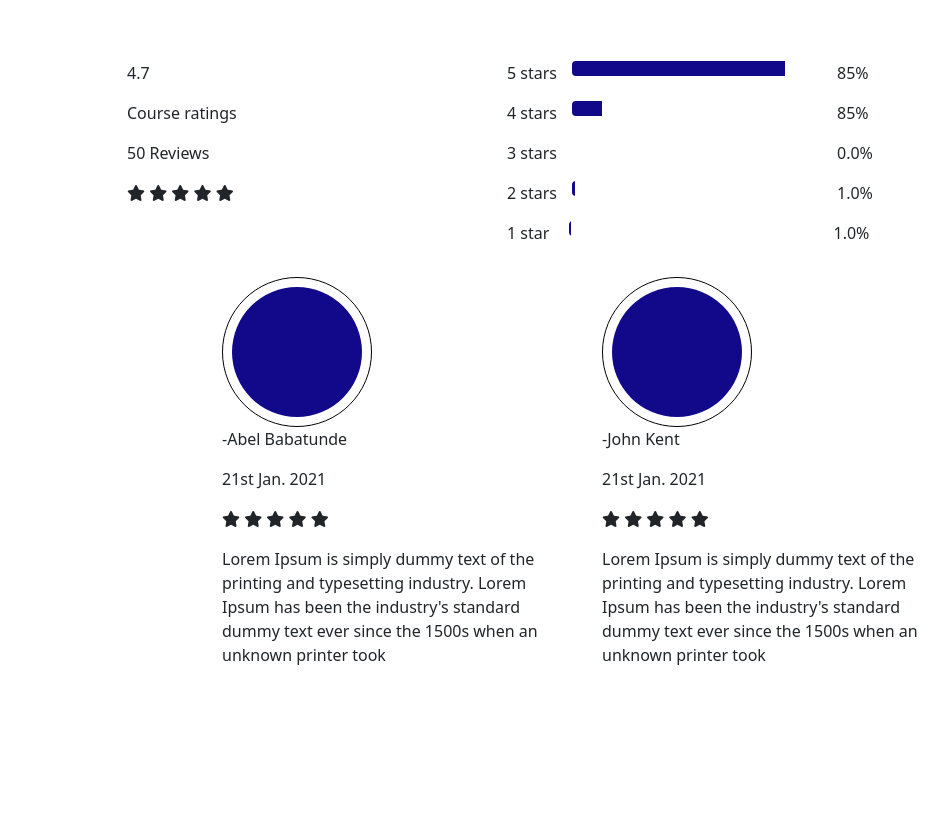
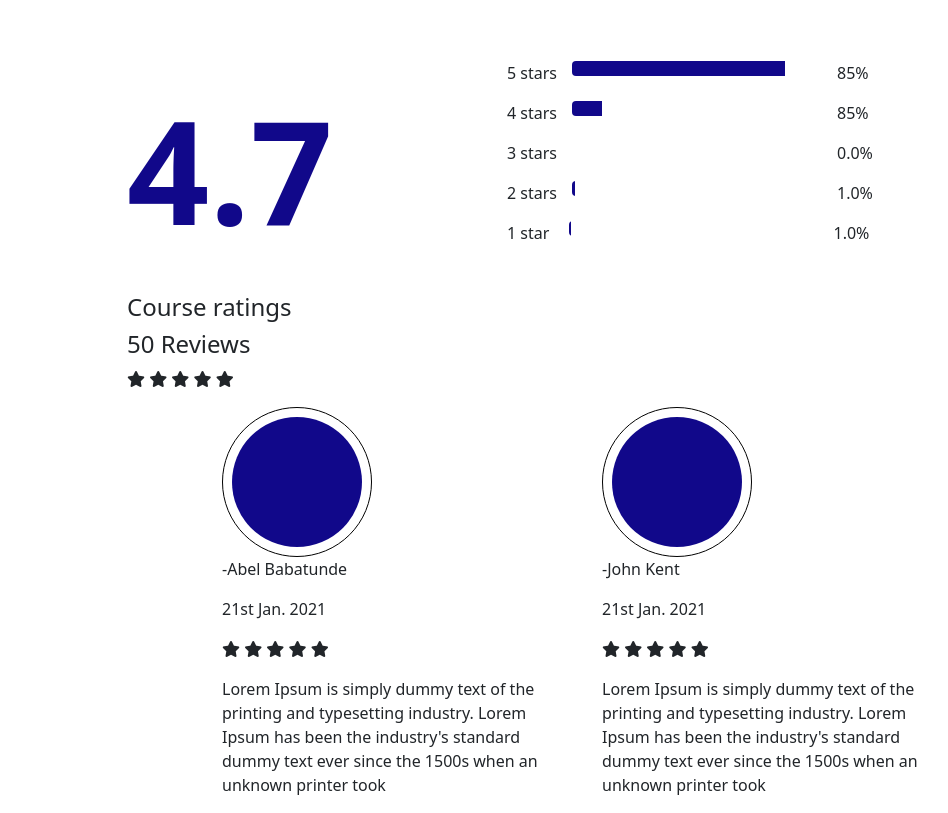
Before and after one commit to Africa-Trainovation-Consulting/ATC-data_course, a website: page index.html in a window 1280 px wide. Shown: the part 1766-2579 px from the top of the page, without its empty margins (50-998 px from the left). Before the commit the page ends 2449 px from the top, so only its background shows below. Drawn offline with Linux system fonts and the light colour scheme.

Commit message:
working on studentsFeedback section

```diff
--- a/assets/styles/base/_custom.scss
+++ b/assets/styles/base/_custom.scss
@@ -1,3 +1,7 @@
+body {
+  font-family: 'Poppins', sans-serif;
+}
+
 li {
   list-style-type: none;
 }
@@ -28,7 +32,7 @@ $indigo:  #6610f2;
 $purple:  #6f42c1;
 $pink:    #d63384;
 $red:     #dc3545;
-$orange:  #fd7e14;
+$orange:  #E5D11E;
 $yellow:  #BBAA12;
 $green:   #198754;
 $teal:    #20c997;
--- a/assets/styles/layout/_studentsFeedback.scss
+++ b/assets/styles/layout/_studentsFeedback.scss
@@ -4,6 +4,11 @@
 .students_feedbacks {
   li::before {
     content: none;
+  }
+
+  .firstClass {
+    font-size: 144px;
+    font-weight: 700;
   }
 
   .progress {
@@ -13,6 +18,8 @@
     background: white;
   }
 }
+
+
 .image_container {
   display: flex;
   align-items: center;
--- a/index.html
+++ b/index.html
@@ -10,6 +10,7 @@
   <link rel="stylesheet" href="https://cdnjs.cloudflare.com/ajax/libs/font-awesome/6.1.0/css/all.min.css"
     integrity="sha512-10/jx2EXwxxWqCLX/hHth/vu2KY3jCF70dCQB8TSgNjbCVAC/8vai53GfMDrO2Emgwccf2pJqxct9ehpzG+MTw=="
     crossorigin="anonymous" referrerpolicy="no-referrer" />
+  <link href="https://fonts.googleapis.com/css2?family=Poppins:wght@300;500;600;700&display=swap" rel="stylesheet">
   <script src="/assets/vendors/js/bootstrap.bundle.js" defer></script>
   <title>E-learning</title>
 </head>
@@ -162,14 +163,14 @@
   </section>
 
   <!-- students feedback section -->
-  <section class="students_feedbacks">
+  <section class="students_feedbacks bg-red">
     <div class="container">
       <article class="row justify-content-center">
         <span class="col-md-4">
-          <p>4.7</p>
-          <p>Course ratings</p>
-          <p>50 Reviews</p>
-          <p>
+          <p class="text-primary firstClass">4.7</p>
+          <p class="h4 font-italic">Course ratings</p>
+          <p class="h4 font-italic">50 Reviews</p>
+          <p class="text-orange">
             <i class="fas fa-star"></i>
             <i class="fas fa-star"></i>
             <i class="fas fa-star"></i>
```
Also changed, not shown: assets/styles/style.css, 1 other file.
